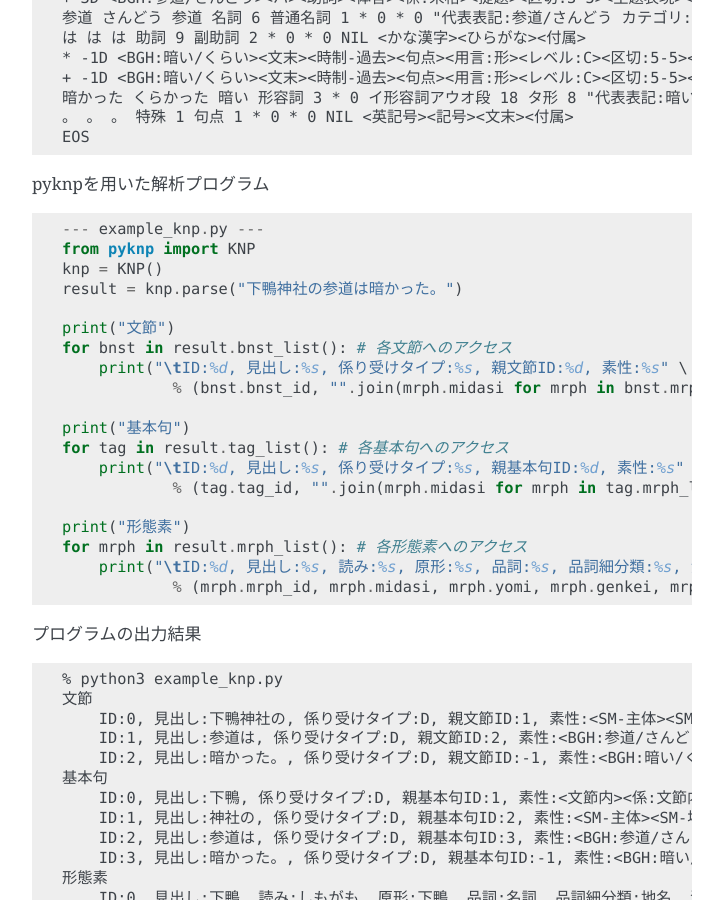
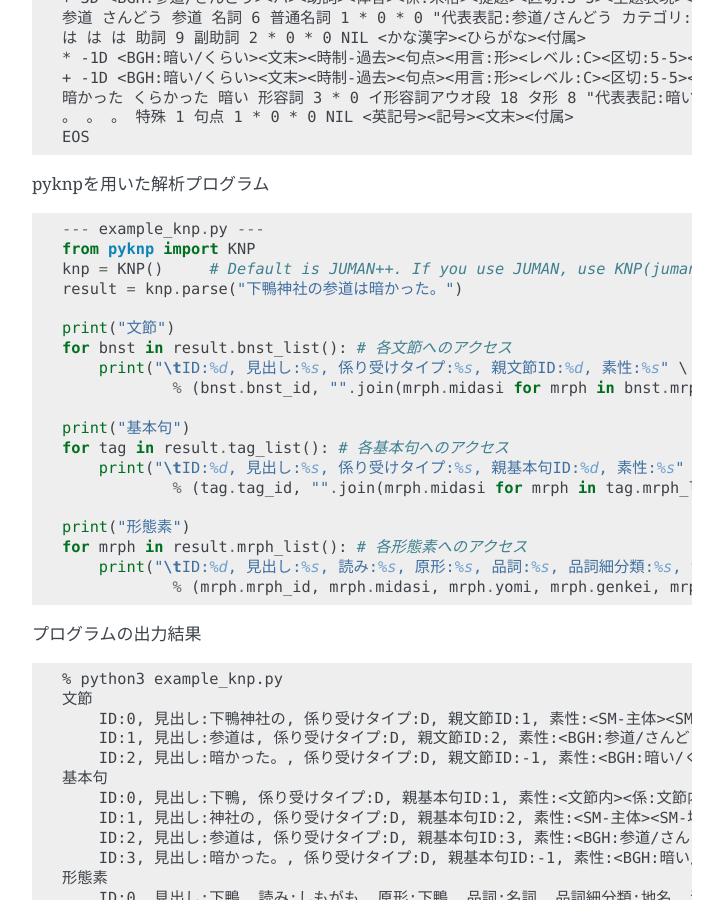
Before and after one commit to ku-nlp/pyknp, a Sphinx documentation site: the page built from docs/index.rst, in a window 1280 px wide and 900 px high, scrolled down 2485 px. Shown: the whole window, without its empty margins (388-1111 px from the left). Built offline with Sphinx 7.4.7, drawn with Linux system fonts in a browser that asks for light colours.

Commit message:
small change in documents.

```diff
--- a/docs/index.rst
+++ b/docs/index.rst
@@ -150,7 +150,7 @@ pyknpを用いた解析プログラム
 
     --- example_knp.py ---
     from pyknp import KNP
-    knp = KNP()
+    knp = KNP()     # Default is JUMAN++. If you use JUMAN, use KNP(jumanpp=False)
     result = knp.parse("下鴨神社の参道は暗かった。")
 
     print("文節")
```
